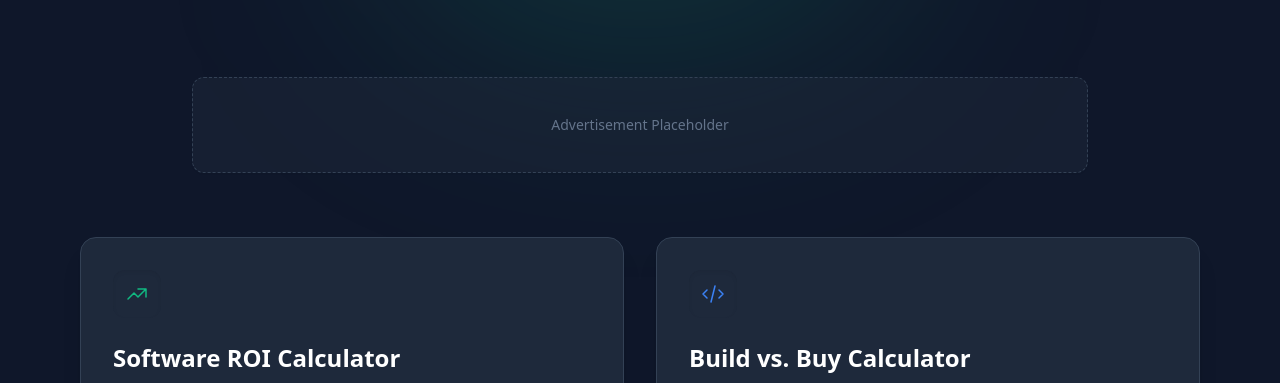
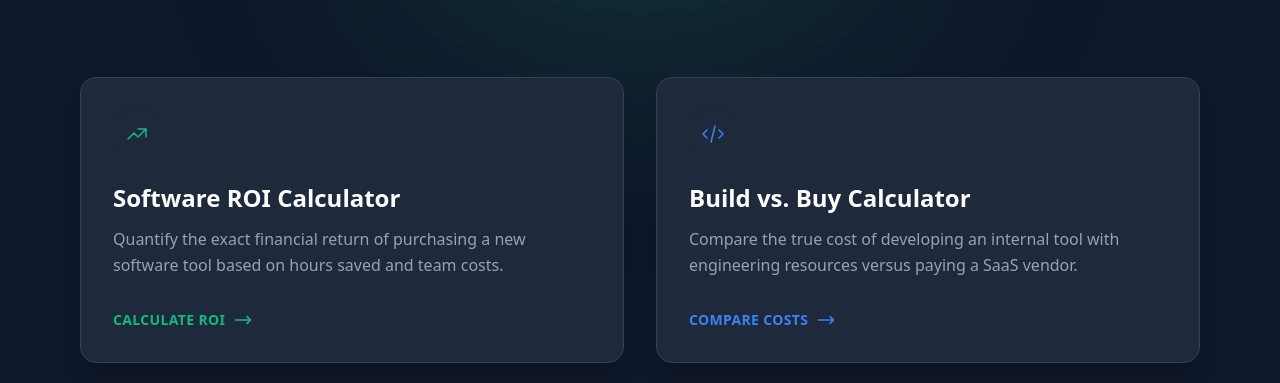
Before and after one commit to Synthetic-Sage/saasify-calc, a plain HTML site: page index.html in a window 1280 px wide. Shown: the part 365-748 px from the top of the page. Drawn offline with nearby package versions, Linux system fonts and the light colour scheme.

Commit message:
Remove advertisement placeholders

```diff
--- a/index.html
+++ b/index.html
@@ -51,10 +51,6 @@
             <p class="text-xl text-textMuted max-w-2xl mx-auto leading-relaxed">Data-driven decision making for modern B2B teams. Calculate software ROI, cloud migration costs, and subscription bloat.</p>
         </header>
 
-        <div class="w-full max-w-4xl mx-auto h-24 mb-16 bg-slate-800/50 border border-dashed border-slate-700 rounded-xl flex items-center justify-center text-slate-500 text-sm font-medium shadow-sm">
-            <!-- ADSENSE BANNER SLOT -->
-            Advertisement Placeholder
-        </div>
 
         <div class="grid grid-cols-1 md:grid-cols-2 gap-8 mb-16">
 
```
